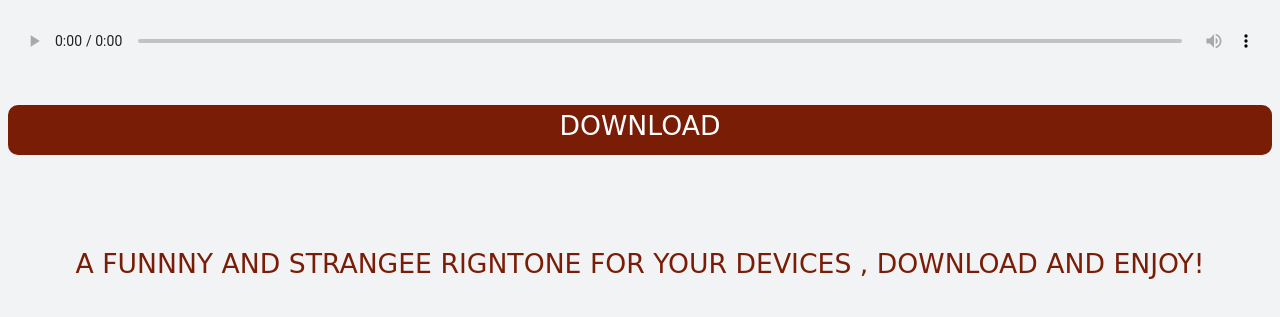
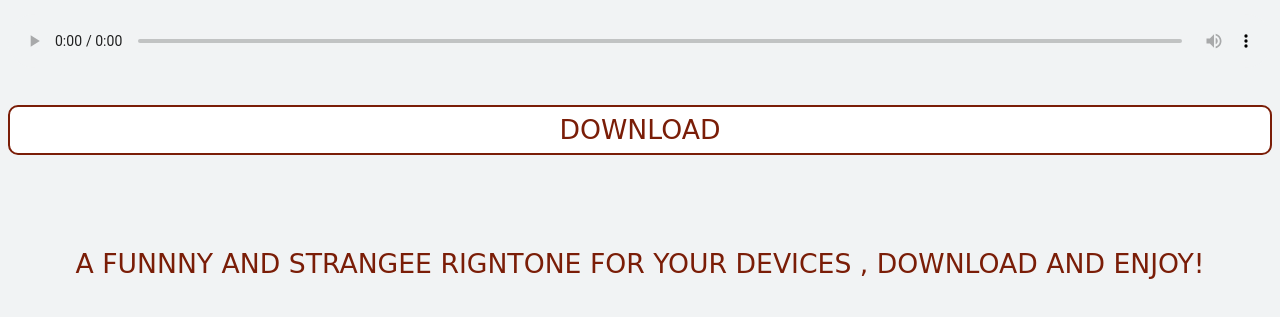
Before and after one commit to Go-India101/cloud, a plain HTML site: page index.html in a window 1280 px wide. In both pictures the pointer is over the button "DOWNLOAD". Shown: the part 567-884 px from the top of the page. Drawn offline with Linux system fonts and the light colour scheme; a web font is replaced by a local one.

Commit message:
Update index.html

```diff
--- a/index.html
+++ b/index.html
@@ -6,6 +6,21 @@
 	<link href="https://fonts.googleapis.com/css2?family=Sniglet:wght@800&display=swap" rel="stylesheet">
     <link rel="icon" href="Potato.png" type="image/icon">
     <meta property="og:image" content="Potato.png" />
+    <meta name="title" content="Potato">
+	<meta name="description" content="Potato is a ringtone funny strange">
+	<meta name="keywords" content="potato">
+	<meta name="robots" content="index, follow">
+	<meta http-equiv="Content-Type" content="text/html; charset=utf-8">
+	<meta name="language" content="English">
+	<meta name="author" content="Ganik Parashar">
+	<meta name="title" content="Potato">
+	<meta name="description" content="Potato is a ringtone funny strange">
+	<meta name="keywords" content="potato">
+	<meta name="robots" content="index, follow">
+	<meta http-equiv="Content-Type" content="text/html; charset=utf-8">
+	<meta name="language" content="English">
+	<meta name="author" content="Ganik Parashar">
+
 	<style type="text/css">
 
             ::selection {
@@ -41,7 +56,12 @@
 			font-family: 'Sniglet', cursive;
 			font-size: 20pt;
 			border-radius: 10px;
-			padding-bottom: 10px;
+		}
+		button:hover{
+			background-color: white;
+			border: 2px solid #7a1d07;
+			cursor: pointer;
+			color: #7a1d07;
 		}
 		/* width */
 	::-webkit-scrollbar {
```
